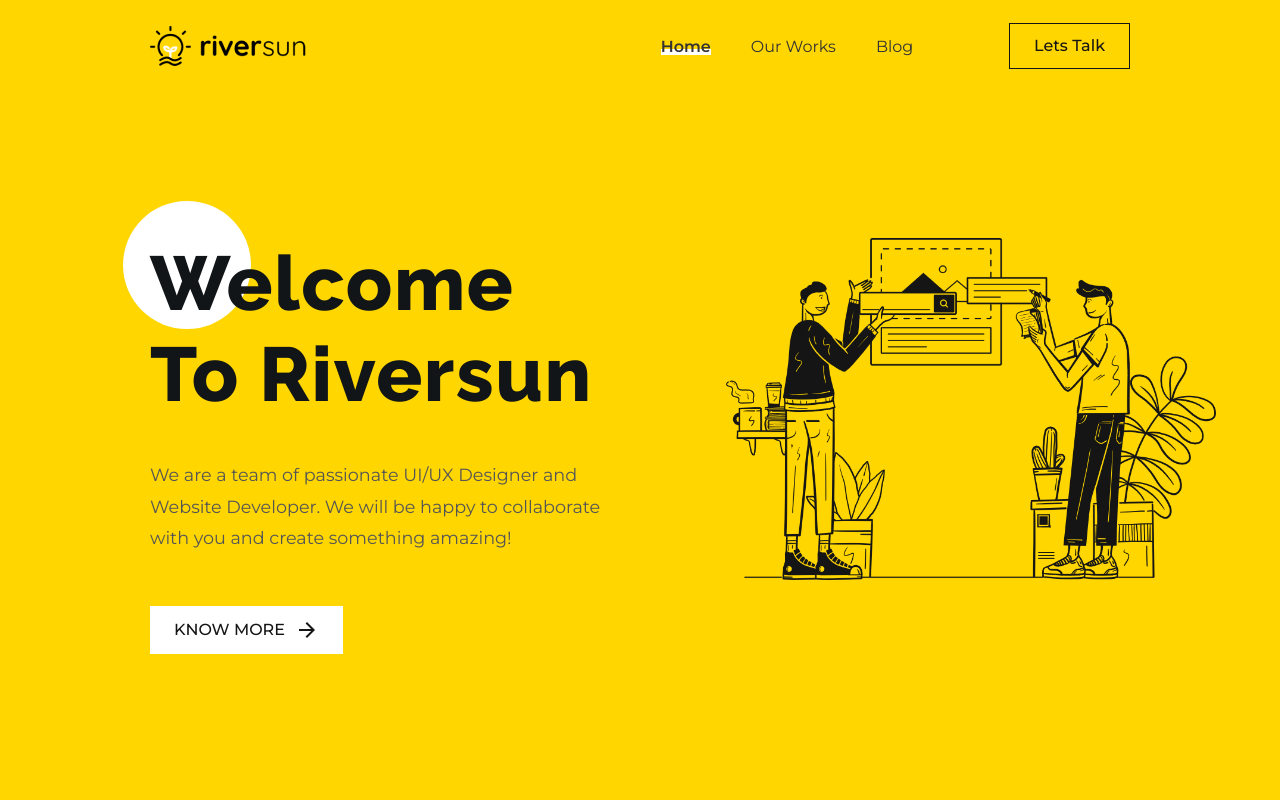
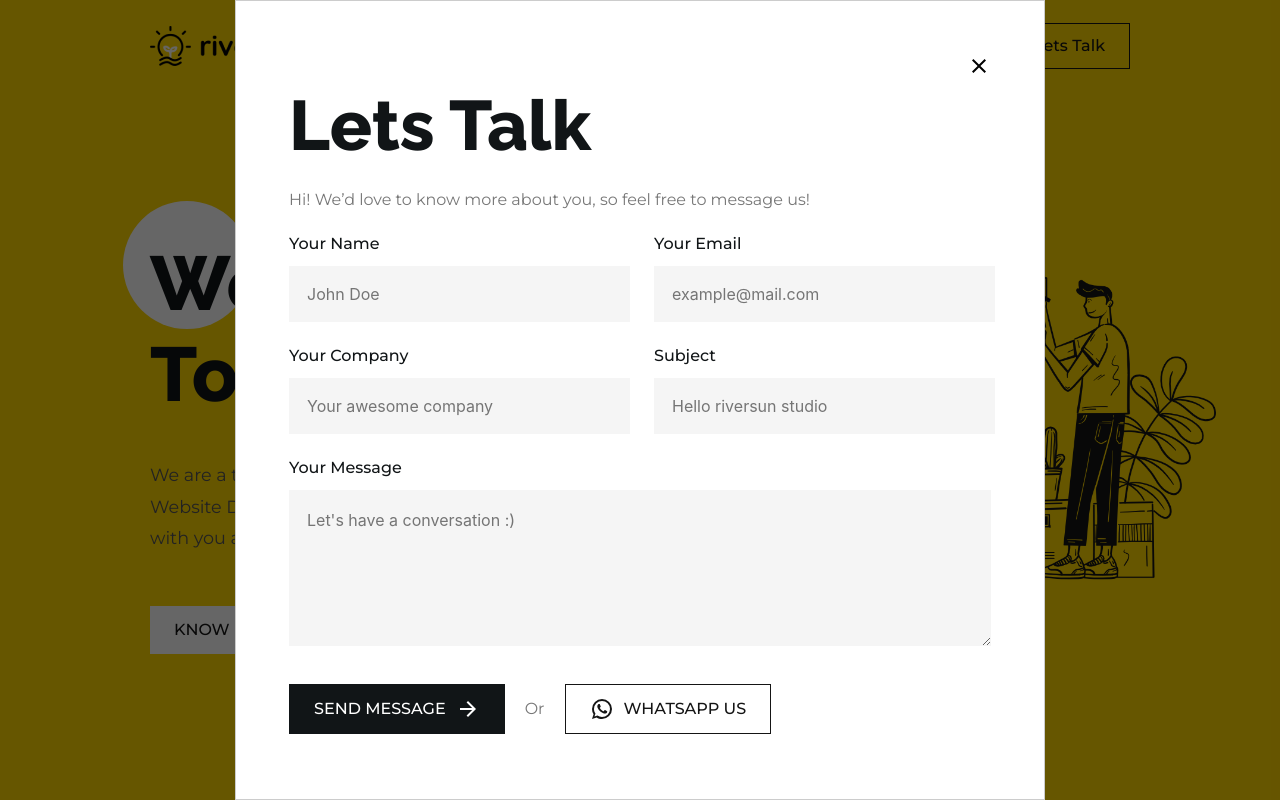
Before and after one commit to Ibwedagama/riversun-website, a React (Create React App) app: page / in a window 1280 px wide. Both pictures are taken after a click on the button "Lets Talk". Shown: the top 800 px of the page. Built offline with nearby package versions, Linux system fonts and the light colour scheme.

Commit message:
[Weda] fix showing Modal and add transitions

```diff
--- a/src/App.css
+++ b/src/App.css
@@ -84,3 +84,29 @@ select {
   height: 100%;
   width: 100%;
 }
+
+.ReactModal__Overlay {
+  opacity: 0;
+  transition: all 500ms ease-in-out;
+}
+
+.ReactModal__Overlay--after-open {
+  opacity: 1;
+}
+
+.ReactModal__Overlay--before-close {
+  opacity: 0;
+}
+
+.ReactModal__Content {
+  transform: translateY(-100%);
+  transition: all 500ms ease-in-out;
+}
+
+.ReactModal__Content--after-open {
+  transform: translateY(0);
+}
+
+.ReactModal__Content--before-close {
+  transform: translateY(-100%);
+}
--- a/src/App.js
+++ b/src/App.js
@@ -8,41 +8,67 @@ import Footer from './Components/Footer/Footer'
 import MainForm from './Components/MainForm/MainForm'
 import Modal from 'react-modal'
 
+Modal.setAppElement('#root')
+
 class App extends Component {
-  state={
-    SideDrawerOpen : false,
-    MainFormOpen : false
+  state = {
+    SideDrawerOpen: false,
+    MainFormOpen: false,
   }
 
   SideDrawerToggleHandler = () => {
-    this.setState(prevState => ({
-      SideDrawerOpen : !prevState.SideDrawerOpen
+    this.setState((prevState) => ({
+      SideDrawerOpen: !prevState.SideDrawerOpen,
     }))
   }
   CloseDrawerHandler = () => {
-    this.setState({SideDrawerOpen : false})
+    this.setState({ SideDrawerOpen: false })
   }
 
   MainFormToggleHandler = () => {
-    this.setState(prevState => ({
-      MainFormOpen : !prevState.MainFormOpen
+    this.setState((prevState) => ({
+      MainFormOpen: !prevState.MainFormOpen,
     }))
+    this.setState({ SideDrawerOpen: false })
   }
   CloseMainFormHandler = () => {
-    this.setState({MainFormOpen: false})
+    this.setState({ MainFormOpen: false })
   }
 
   render() {
     return (
       <Router>
         <div className='App'>
-          <Navbar ToggleSideDrawer={this.SideDrawerToggleHandler} />
+          <Navbar ToggleSideDrawer={this.SideDrawerToggleHandler} ToggleModal={this.MainFormToggleHandler} />
           <SideDrawer
             show={this.state.SideDrawerOpen}
             CloseHandler={this.CloseDrawerHandler}
+            showModal={this.MainFormToggleHandler}
           />
-          <Modal>
-
+          <Modal
+          isOpen={this.state.MainFormOpen}
+          onRequestClose={this.MainFormToggleHandler}
+          closeTimeoutMS={500}
+          style={{
+            overlay: {
+              position: 'fixed',
+              display: 'flex',
+              justifyContent: 'center',
+              top: 0,
+              left: 0,
+              right: 0,
+              bottom: 0,
+              backgroundColor: 'rgba(0, 0, 0, 0.6)',
+              zIndex: 9999,
+            },
+            content: {
+              position: 'relative',
+              borderRadius: 'none',
+              inset: 'auto',
+              padding: 0,
+            }
+          }}>
+            <MainForm closeModal={this.MainFormToggleHandler}></MainForm>
           </Modal>
           <Switch>
             <Route path='/blog' exact component={Home} />
@@ -51,8 +77,6 @@ class App extends Component {
           </Switch>
 
           <Footer></Footer>
-          {/* <MainForm></MainForm> */}
-
         </div>
       </Router>
     )
--- a/src/Components/Buttons/PrimaryButton.js
+++ b/src/Components/Buttons/PrimaryButton.js
@@ -23,32 +23,26 @@ function PrimaryButton(props) {
 		LinkedButton = (
 			<NavLink to={props.link} exact={true}>
 				<div className={classes.ButtonLable}>
-        {props.whatsapp ? (
-            <WhatsAppIcon style={{ marginRight: '10px' }} />
-          ) : null}
+					{props.whatsapp ? <WhatsAppIcon style={{ marginRight: '10px' }} /> : null}
 					{props.label}
-          {props.icon ? (
-            <ArrowForwardIcon style={{ marginLeft: '10px' }} />
-          ) : null}
-
+					{props.icon ? <ArrowForwardIcon style={{ marginLeft: '10px' }} /> : null}
 				</div>
 			</NavLink>
 		)
 	} else {
 		LinkedButton = (
 			<div className={classes.ButtonLable}>
-         {props.whatsapp ? (
-          <WhatsAppIcon style={{ marginRight: '10px' }} />
-        ) : null}
+				{props.whatsapp ? <WhatsAppIcon style={{ marginRight: '10px' }} /> : null}
 				{props.label}
-        {props.icon ? (
-          <ArrowForwardIcon style={{ marginLeft: '10px' }} />
-        ) : null}
-
+				{props.icon ? <ArrowForwardIcon style={{ marginLeft: '10px' }} /> : null}
 			</div>
 		)
 	}
-  return <button className={ButtonClasses}>{LinkedButton}</button>
+	return (
+		<button className={ButtonClasses} onClick={props.toggle ? props.initToggle : null}>
+			{LinkedButton}
+		</button>
+	)
 }
 
 export default PrimaryButton
--- a/src/Components/MainForm/MainForm.js
+++ b/src/Components/MainForm/MainForm.js
@@ -5,10 +5,10 @@ import CloseIcon from '@material-ui/icons/Close'
 
 const MainForm = (props) => {
   return (
-    <section className={classes.Background}>
+
       <section className={classes.MainForm}>
         <div className={classes.CloseButton}>
-          <CloseIcon />
+          <CloseIcon onClick={props.closeModal} />
         </div>
         <h1 className={classes.Title}>Lets Talk</h1>
         <p className={classes.Subtitle}>
@@ -65,8 +65,7 @@ const MainForm = (props) => {
           </p>
           <Button secondary={true} label='WHATSAPP US' whatsapp={true} />
         </div>
-      </section>
-    </section>
+        </section>
   )
 }
 
--- a/src/Components/MainForm/MainForm.module.css
+++ b/src/Components/MainForm/MainForm.module.css
@@ -1,18 +1,8 @@
-.Background{
-    display: flex;
-    justify-content: center;
-    top: 0;
-    bottom: 0;
-    left: 0;
-    right: 0;
+.MainForm{
     width: 100%;
-    height: 100%;
-    background: rgba(0, 0, 0, 0.3);
-}
-
-.MainForm{
-    width: 808px;
-    height: 100%;
+    max-width: 808px;
+    height: auto;
+    max-height: 884px;
     background: #ffffff;
     padding: 53px;
     z-index: 500;
@@ -20,9 +10,12 @@
 
 .CloseButton{
     width: 100%;
-    height: 100%;
+    height: 30px;
     display: flex;
     justify-content: flex-end;
+}
+.CloseButton:hover{
+    cursor: pointer;
 }
 
 .Title{
@@ -85,10 +78,44 @@
 
 .Buttons{
     margin-top: 32px;
-    margin-bottom: 84px;
     display: flex;
     flex-direction: row;
     gap: 20px;
     align-items: center;
     justify-content: flex-start;
+    padding-bottom: 117px;
 }
+
+
+@media (max-width: 1024px){
+
+}
+
+@media (max-width: 768px){
+    .InputForm{
+        max-width: 270px;
+    }
+}
+
+@media (max-width: 425px){
+
+    .MainForm{
+        padding: 33px;
+        max-width: 100%;
+        max-height: 100%;
+    }
+
+    .Title{
+        font-size: 36px;
+        line-height: 42px;
+    }
+    .InputElement{
+        grid-template-columns: 1fr;
+    }
+    .InputForm{
+        max-width: 309px;
+    }
+    .Buttons{
+        flex-direction: column;
+    }
+}
--- a/src/Components/Navbar/Navbar.css
+++ b/src/Components/Navbar/Navbar.css
@@ -9,7 +9,7 @@
     align-items: center;
     height: 92px;
     background: #FFD600;
-    z-index: 200;
+    z-index: 100;
     padding: 0 150px;
     margin: 0;
     transition: 0.3s ease-in-out;
--- a/src/Components/Navbar/Navbar.js
+++ b/src/Components/Navbar/Navbar.js
@@ -37,7 +37,7 @@ class Navbar extends Component {
 					</li>
 				</ul>
 				<section className='Button'>
-          <PrimaryButton label='Lets Talk' secondary={true} link='/' />
+					<PrimaryButton label='Lets Talk' secondary={true} toggle={true} initToggle={this.props.ToggleModal} />
 				</section>
 				<div className='ToggleButton' onClick={this.props.ToggleSideDrawer}>
 					<MenuIcon />
--- a/src/Components/Navbar/SideDrawer/SideDrawer.js
+++ b/src/Components/Navbar/SideDrawer/SideDrawer.js
@@ -31,7 +31,7 @@ function SideDrawer(props) {
 					</NavItems>
 				</li>
 				<li>
-          <PrimaryButton label='Lets Talk' secondary={true} link='/' />
+					<PrimaryButton label='Lets Talk' secondary={true} toggle={true} initToggle={props.showModal} />
 				</li>
 			</ul>
 		</div>
```
Lines whose indentation alone changed are shown as unchanged.
